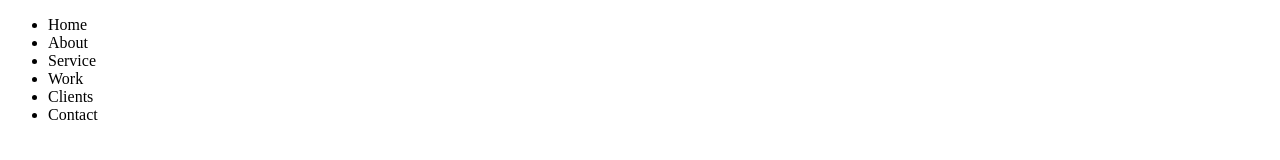
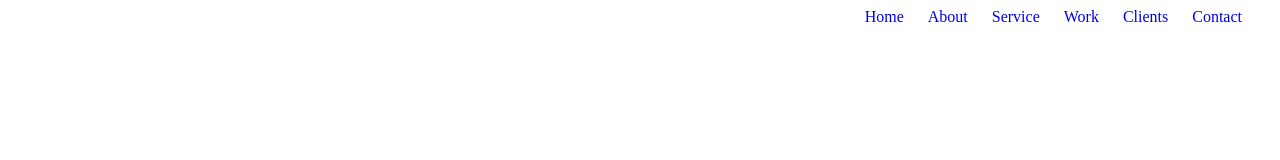
Before and after one commit to rezwansagor/my-protfolio, a plain HTML site: page index.html in a window 1280 px wide. Drawn offline with Linux system fonts and the light colour scheme.

Commit message:
letest css style applied

```diff
--- a/index.html
+++ b/index.html
@@ -4,17 +4,20 @@
     <meta charset="UTF-8">
     <meta name="viewport" content="width=device-width, initial-scale=1.0">
     <title>Rezwan Sagor</title>
+    <link rel="stylesheet" href="styles/style.css">
 </head>
 <body>
-    <nav>
+    <div class="navbar">
+    <nav class="main_nav">
         <ul>
-            <li>Home</li>
-            <li>About</li>
-            <li>Service</li>
-            <li>Work</li>
-            <li>Clients</li>
-            <li>Contact</li>
+            <li> <a href="#">Home</a> </li>
+            <li> <a href="https://web.facebook.com/sagorrezwan/">About</a></li>
+            <li> <a href="https://web.facebook.com/sagorrezwan/">Service</a></li>
+            <li><a href="https://web.facebook.com/sagorrezwan/">Work</a></li>
+            <li> <a href="https://web.facebook.com/sagorrezwan/">Clients</a></li>
+            <li> <a href="https://web.facebook.com/sagorrezwan/">Contact</a></li>
         </ul>
     </nav>
+    <div>
 </body>
 </html>
--- /dev/null
+++ b/styles/style.css
@@ -0,0 +1,17 @@
+body {
+
+}
+.main_nav, ul, li {
+    margin: 0px;
+    padding: 10px;
+    display: inline;
+    list-style: none;
+    text-align: right;
+}
+.navbar {
+    text-align: right;
+}
+.main_nav, ul, li, a {
+    text-decoration: none;
+
+}
```
Also changed, not shown: 1 other file.
